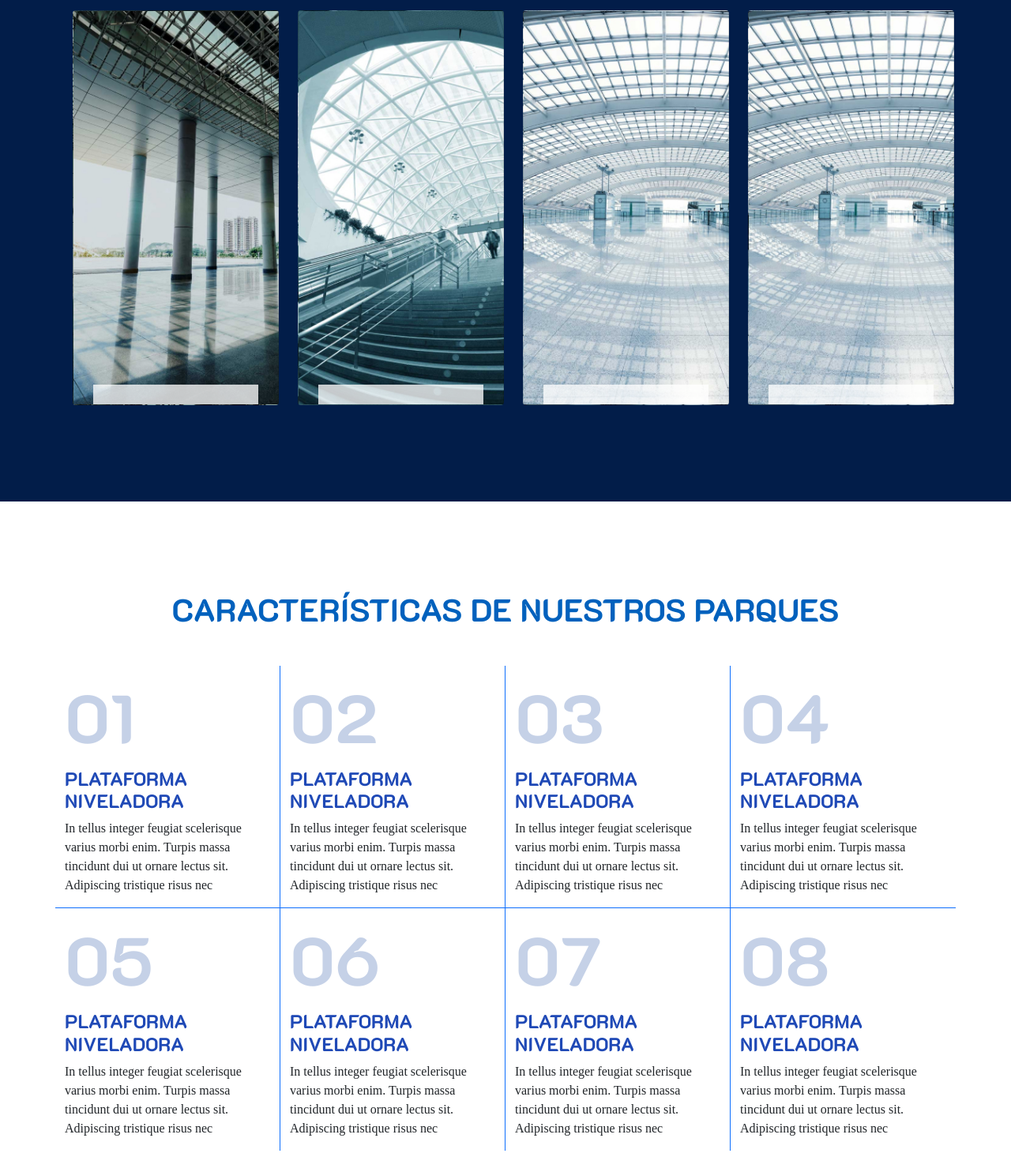
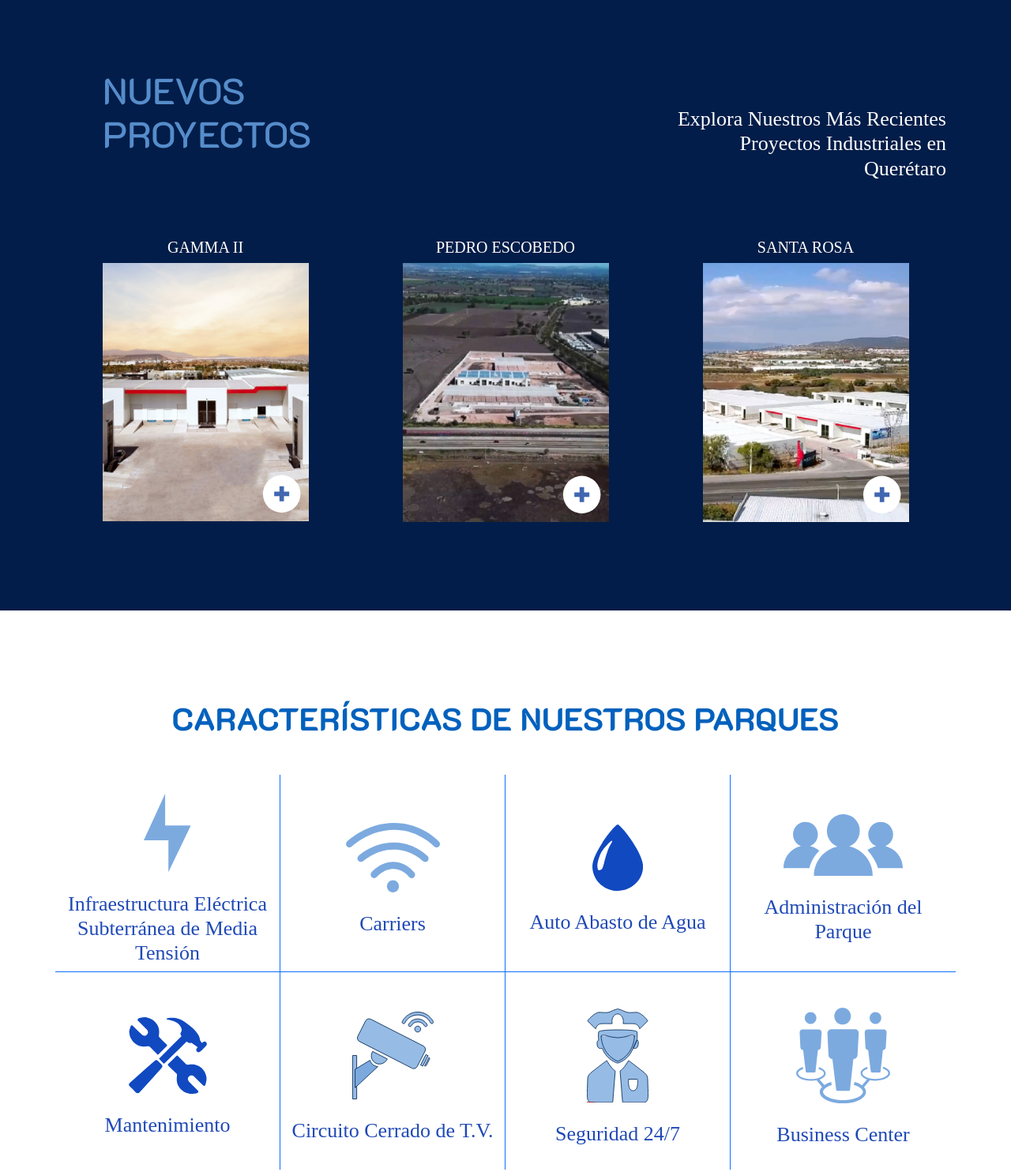
Before and after one commit to grupoccima1/navetec_lp, a plain HTML site: page index.html in a window 1280 px wide. Shown: the part 2769-4253 px from the top of the page at 79% size. Drawn offline with nearby package versions, Linux system fonts and the light colour scheme; a web font is replaced by a local one.

Commit message:
cambios isabela

```diff
--- a/index.html
+++ b/index.html
@@ -123,30 +123,25 @@
             </div>
         </section>
 
-        <!-- Parques en Construcción -->
+        <!-- Nuestros Parques -->
         <section class="seccion">
             <div class="container">
-                <div class="row">
+                <div class="row ">
+                    <div class="col-5">
+                        <h3 class="K2dMedium my-5 text-primario fs_46px ms-5">NUESTROS <br>PARQUES</h3>
+                    </div>
+                    <div class="col-7">
+                        <div class=" d-flex justify-content-end py-5">
+                           <h5 class="fs_26px text-end pt-5">
+                            Ubicaciones estratégicas en Querétaro, diseñadas para maximizar la eficiencia y el potencial de tu negocio en la región
+                           </h5>
+                        </div>
+                    </div>
+                </div>
+                <div class="row justify-content-around">
                     <div class="col-3">
                         <div class="text-center">
-                            <img class="w-32px" src="public/img/logos/navetec_short.svg" alt="">
-                            <h5 class="text-center pt-3">Gamma II</h5>
-                        </div>
-                        <div class="">
-                            <a class="" href="" target="_blank" rel="nofollow">
-                                <img src="public/img/content/parque_1.jpg" alt="Parque de Pedro Escobedo">
-                            </a>
-                        </div>
-                        <div class="position-relative">
-                            <div class="position-absolute" style="bottom: 10px; right: 10px;">
-                                <img src="public/img/icons/plus_link.svg" alt="">
-                            </div>
-                        </div>
-                    </div>
-                    <div class="col-3">
-                        <div class="text-center">
-                            <img class="w-32px" src="public/img/logos/navetec_short.svg" alt="">
-                            <h5 class="text-center pt-3">Gamma II</h5>
+                            <h5 class="text-center pt-3 text-uppercase text-white">Gamma II</h5>
                         </div>
                         <div class="">
                             <a class="" href="" target="_blank" rel="nofollow">
@@ -161,8 +156,7 @@
                     </div>
                     <div class="col-3">
                         <div class="text-center">
-                            <img class="w-32px" src="public/img/logos/navetec_short.svg" alt="">
-                            <h5 class="text-center pt-3">Gamma II</h5>
+                            <h5 class="text-center pt-3 text-uppercase text-white">pedro escobedo</h5>
                         </div>
                         <div class="">
                             <a class="" href="" target="_blank" rel="nofollow">
@@ -177,8 +171,7 @@
                     </div>
                     <div class="col-3">
                         <div class="text-center">
-                            <img class="w-32px" src="public/img/logos/navetec_short.svg" alt="">
-                            <h5 class="text-center pt-3">Gamma II</h5>
+                            <h5 class="text-center pt-3 text-uppercase text-white">santa rosa</h5>
                         </div>
                         <div class="">
                             <a class="" href="" target="_blank" rel="nofollow">
@@ -195,57 +188,69 @@
                 </div>
             </div>
         </section>
-        <!-- Nuestros Proyectos -->
+
+        <!-- Parques en Construcción -->
         <section class="seccion bg__primario">
             <div class="container">
-                <div class="row">
-                    <div class="col-6">
-                        <h3 class="text-white my-5"> FULL PROJECT PORTFOLIO <br> <span class="ps-4">ARCHITECTURAL DESIGNER </span></h3>
+                <div class="row ">
+                    <div class="col-8">
+                        <h3 class="K2dMedium my-5 text-slave fs_46px ms-5">NUEVOS <br> PROYECTOS</h3>
                     </div>
-                    <div class="col-6">
+                    <div class="col-4">
                         <div class=" d-flex justify-content-end py-5">
-                            <a class="btn-master me-3" href="" > Ver Mas <i class='bx bx-plus'></i> </a>
-                            <a class="btn-24">Contacto <i class='bx bxs-send' ></i> </a>
+                           <h5 class="text-white fs_26px text-end pt-5">
+                            Explora Nuestros Más Recientes Proyectos Industriales en Querétaro
+                           </h5>
                         </div>
                     </div>
                 </div>
-                <div class="row">
+                <div class="row justify-content-around">
                     <div class="col-3">
-                        <div class="card" style="background-image: url('public/img/content/photo-1.jpg');">
-                            <div class="card-content">
-                                <h3 class="fs_24px text-slave">DOWNTOWN 1</h3>
-                                <p>In tellus integer feugiat scelerisque varius morbi enim. Turpis massa tincidunt dui ut ornare lectus sit. Adipiscing tristique risus nec feugiat. In hendrerit gravida rutrum quisque non tellus.
-                                </p>
+                        <div class="text-center">
+                            <h5 class="text-center pt-3 text-uppercase text-white">Gamma II</h5>
+                        </div>
+                        <div class="">
+                            <a class="" href="" target="_blank" rel="nofollow">
+                                <img src="public/img/content/parque_2.jpg" alt="Parque de Pedro Escobedo">
+                            </a>
+                        </div>
+                        <div class="position-relative">
+                            <div class="position-absolute" style="bottom: 10px; right: 10px;">
+                                <img src="public/img/icons/plus_link.svg" alt="">
                             </div>
                         </div>
                     </div>
                     <div class="col-3">
-                        <div class="card" style="background-image: url('public/img/content/photo-2.jpg');">
-                            <div class="card-content">
-                                <h3 class="fs_24px text-slave">DOWNTOWN 2</h3>
-                                <p>In tellus integer feugiat scelerisque varius morbi enim. Turpis massa tincidunt dui ut ornare lectus sit. Adipiscing tristique risus nec feugiat. In hendrerit gravida rutrum quisque non tellus.
-                                </p>
+                        <div class="text-center">
+                            <h5 class="text-center pt-3 text-uppercase text-white">pedro escobedo</h5>
+                        </div>
+                        <div class="">
+                            <a class="" href="" target="_blank" rel="nofollow">
+                                <img src="public/img/content/parque_3.jpg" alt="Parque de Pedro Escobedo">
+                            </a>
+                        </div>
+                        <div class="position-relative">
+                            <div class="position-absolute" style="bottom: 10px; right: 10px;">
+                                <img src="public/img/icons/plus_link.svg" alt="">
                             </div>
                         </div>
                     </div>
                     <div class="col-3">
-                        <div class="card" style="background-image: url('public/img/content/photo-3.jpg');">
-                            <div class="card-content">
-                                <h3 class="fs_24px text-slave">DOWNTOWN 3</h3>
-                                <p>In tellus integer feugiat scelerisque varius morbi enim. Turpis massa tincidunt dui ut ornare lectus sit. Adipiscing tristique risus nec feugiat. In hendrerit gravida rutrum quisque non tellus.
-                                </p>
+                        <div class="text-center">
+                            <h5 class="text-center pt-3 text-uppercase text-white">santa rosa</h5>
+                        </div>
+                        <div class="">
+                            <a class="" href="" target="_blank" rel="nofollow">
+                                <img src="public/img/content/parque_4.jpg" alt="Parque de Pedro Escobedo">
+                            </a>
+                        </div>
+                        <div class="position-relative">
+                            <div class="position-absolute" style="bottom: 10px; right: 10px;">
+                                <img src="public/img/icons/plus_link.svg" alt="">
                             </div>
                         </div>
                     </div>
-                    <div class="col-3">
-                        <div class="card" style="background-image: url('public/img/content/photo-4.jpg');">
-                            <div class="card-content">
-                                <h3 class="fs_24px text-slave">DOWNTOWN 4</h3>
-                                <p>In tellus integer feugiat scelerisque varius morbi enim. Turpis massa tincidunt dui ut ornare lectus sit. Adipiscing tristique risus nec feugiat. In hendrerit gravida rutrum quisque non tellus.
-                                    </p>
-                            </div>
-                        </div>
-                    </div>
+
                 </div>
             </div>
         </section>
@@ -255,53 +260,37 @@
             <h2 class="text-uppercase text-secundario text-center K2dBold mb-5">Características de Nuestros Parques</h2>
             <div class="container">
                 <div class="row">
-                    <div class="col-3 caracteristicas-box border-bottom border-end border-primary">
-                        <span class="K2dBold fs_85px text-degradado">01</span>
-                        <h4 class="K2dBold fs_24px">Plataforma Niveladora</h4>
-                        <p>In tellus integer feugiat scelerisque varius morbi enim. Turpis massa tincidunt dui ut ornare
-                            lectus sit. Adipiscing tristique risus nec</p>
+                    <div class="col-3 carateristicas-box border-bottom border-end border-primary text-center">
+                        <img id="infraestructura" class="py-4" src="public/img/icons/caracteristicas/Ingraestructura.svg" alt="">
+                        <h4 class="FuturaDemi fs_26px text-master">Infraestructura Eléctrica Subterránea de Media Tensión</h4>
                     </div>
-                    <div class="col-3 caracteristicas-box border-bottom border-end border-primary">
-                        <span class="K2dBold fs_85px text-degradado">02</span>
-                        <h4 class="K2dBold fs_24px">Plataforma Niveladora</h4>
-                        <p>In tellus integer feugiat scelerisque varius morbi enim. Turpis massa tincidunt dui ut ornare
-                            lectus sit. Adipiscing tristique risus nec</p>
+                    <div class="col-3 carateristicas-box border-bottom border-end border-primary text-center">
+                        <img id="carriers" class="py-4" src="public/img/icons/caracteristicas/carries.svg" alt="">
+                        <h4 class="FuturaDemi fs_26px text-center">Carriers</h4>
                     </div>
-                    <div class="col-3 caracteristicas-box border-bottom border-end border-primary">
-                        <span class="K2dBold fs_85px text-degradado">03</span>
-                        <h4 class="K2dBold fs_24px">Plataforma Niveladora</h4>
-                        <p>In tellus integer feugiat scelerisque varius morbi enim. Turpis massa tincidunt dui ut ornare
-                            lectus sit. Adipiscing tristique risus nec</p>
+                    <div class="col-3 carateristicas-box border-bottom border-end border-primary text-center">
+                        <img id="agua" class="py-4" src="public/img/icons/caracteristicas/agua.svg" alt="">
+                        <h4 class="FuturaDemi fs_26px text-ce nter">Auto Abasto de Agua</h4>
                     </div>
-                    <div class="col-3 caracteristicas-box border-bottom border-primary">
-                        <span class="K2dBold fs_85px text-degradado">04</span>
-                        <h4 class="K2dBold fs_24px">Plataforma Niveladora</h4>
-                        <p>In tellus integer feugiat scelerisque varius morbi enim. Turpis massa tincidunt dui ut ornare
-                            lectus sit. Adipiscing tristique risus nec</p>
+                    <div class="col-3 carateristicas-box border-bottom border-primary text-center">
+                        <img id="administracion" class="py-4" src="public/img/icons/caracteristicas/administracion.svg" alt="">
+                        <h4 class="FuturaDemi fs_26px text-center">Administración del Parque</h4>
                     </div>
-                    <div class="col-3 caracteristicas-box border-end border-primary">
-                        <span class="K2dBold fs_85px text-degradado">05</span>
-                        <h4 class="K2dBold fs_24px">Plataforma Niveladora</h4>
-                        <p>In tellus integer feugiat scelerisque varius morbi enim. Turpis massa tincidunt dui ut ornare
-                            lectus sit. Adipiscing tristique risus nec</p>
+                    <div class="col-3 carateristicas-box border-end border-primary text-center">
+                        <img id="mantenimiento" class="py-4" src="public/img/icons/caracteristicas/mantemineto.svg" alt="">
+                        <h4 class="FuturaDemi fs_26px text-center">Mantenimiento</h4>
                     </div>
-                    <div class="col-3 caracteristicas-box border-end border-primary">
-                        <span class="K2dBold fs_85px text-degradado">06</span>
-                        <h4 class="K2dBold fs_24px">Plataforma Niveladora</h4>
-                        <p>In tellus integer feugiat scelerisque varius morbi enim. Turpis massa tincidunt dui ut ornare
-                            lectus sit. Adipiscing tristique risus nec</p>
+                    <div class="col-3 carateristicas-box border-end border-primary text-center">
+                        <img id="cctv" class="py-4" src="public/img/icons/caracteristicas/cctv.svg" alt="">
+                        <h4 class="FuturaDemi fs_26px text-center">Circuito Cerrado de T.V. </h4>
                     </div>
-                    <div class="col-3 caracteristicas-box border-end border-primary">
-                        <span class="K2dBold fs_85px text-degradado">07</span>
-                        <h4 class="K2dBold fs_24px">Plataforma Niveladora</h4>
-                        <p>In tellus integer feugiat scelerisque varius morbi enim. Turpis massa tincidunt dui ut ornare
-                            lectus sit. Adipiscing tristique risus nec</p>
+                    <div class="col-3 carateristicas-box border-end border-primary text-center">
+                        <img id="seguridad" class="py-4" src="public/img/icons/caracteristicas/seguridad.svg" alt="">
+                        <h4 class="FuturaDemi fs_26px text-center">Seguridad 24/7</h4>
                     </div>
-                    <div class="col-3 caracteristicas-box">
-                        <span class="K2dBold fs_85px text-degradado">08</span>
-                        <h4 class="K2dBold fs_24px">Plataforma Niveladora</h4>
-                        <p>In tellus integer feugiat scelerisque varius morbi enim. Turpis massa tincidunt dui ut ornare
-                            lectus sit. Adipiscing tristique risus nec</p>
+                    <div class="col-3 carateristicas-box text-center">
+                        <img id="business" class="py-4" src="public/img/icons/caracteristicas/bussines.svg" alt="">
+                        <h4 class="FuturaDemi fs_26px text-center">Business Center</h4>
                     </div>
                 </div>
             </div>
--- a/public/css/main.css
+++ b/public/css/main.css
@@ -186,7 +186,6 @@ img {
 h1, h2 h3, h4{
     color: var(--master);
     font-family: 'K2D-Bold';
-    text-transform: uppercase;
 }
 h1{
     font-size: 7rem;
@@ -246,6 +245,43 @@ p{
 .left-1{
     left: 1rem;
 }
+
+
+/* iconos caracteristicas */
+.carateristicas-box{
+  height: 15.625rem;
+  display: flex;
+  flex-direction: column;
+  justify-content: center;
+  align-items: center;
+
+}
+
+#infraestructura{
+  width: 3.75rem;
+}
+#carriers{
+  width: 7.438rem;
+}
+#agua{
+  width: 4rem;
+}
+#administracion{
+  width: 9.438rem;
+}
+#mantenimiento{
+  width: 6.188rem;
+}
+#cctv{
+  width: 6.438rem;
+}
+#seguridad{
+  width: 4.875rem;
+}
+#business{
+  width: 7.438rem;
+}
+
 
 /* parallax-section */
 .parallax-section {
```
Also changed, not shown: public/img/icons/bxs-building-house (1).svg (added), public/img/icons/caracteristicas/Ingraestructura.svg (added), public/img/icons/caracteristicas/administracion.svg (added), public/img/icons/caracteristicas/agua.svg (added), public/img/icons/caracteristicas/bussines.svg (added), public/img/icons/caracteristicas/carries.svg (added), public/img/icons/caracteristicas/cctv.svg (added), public/img/icons/caracteristicas/mantemineto.svg (added), public/img/icons/caracteristicas/seguridad.svg (added).
